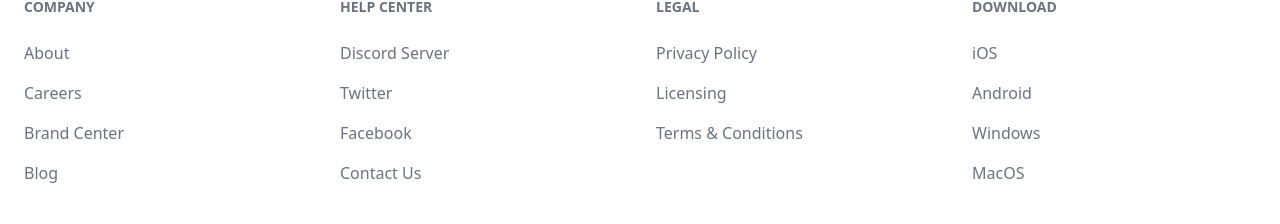
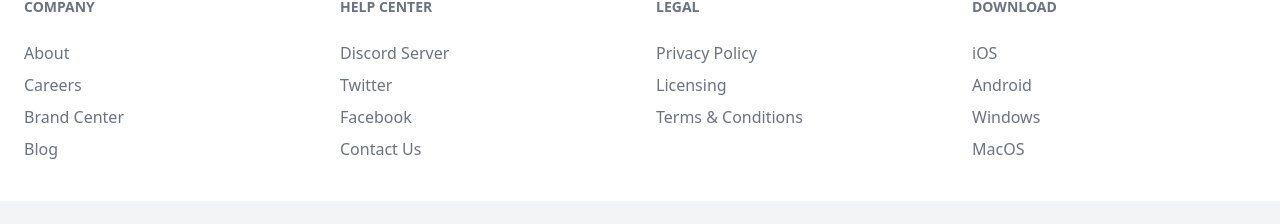
Before and after one commit to manassahoo-dev/manassahoo-dev.github.io, a Next.js app: page / in a window 1280 px wide. Shown: the part 565-789 px from the top of the page. Built offline with nearby package versions, Linux system fonts and the light colour scheme.

Commit message:
Update Footer

```diff
--- a/components/footer.tsx
+++ b/components/footer.tsx
@@ -10,23 +10,23 @@
               Company
             </h2>
             <ul className='text-gray-500 dark:text-gray-400'>
-              <li className='mb-4'>
-                <a href='#' className=' hover:underline'>
+              <li className='mb-2'>
+                <a href='#' className=' hover:text-blue-700'>
                   About
                 </a>
               </li>
-              <li className='mb-4'>
-                <a href='#' className='hover:underline'>
+              <li className='mb-2'>
+                <a href='#' className='hover:text-blue-700'>
                   Careers
                 </a>
               </li>
-              <li className='mb-4'>
-                <a href='#' className='hover:underline'>
+              <li className='mb-2'>
+                <a href='#' className='hover:text-blue-700'>
                   Brand Center
                 </a>
               </li>
-              <li className='mb-4'>
-                <a href='#' className='hover:underline'>
+              <li className='mb-2'>
+                <a href='#' className='hover:text-blue-700'>
                   Blog
                 </a>
               </li>
@@ -37,23 +37,23 @@
               Help center
             </h2>
             <ul className='text-gray-500 dark:text-gray-400'>
-              <li className='mb-4'>
-                <a href='#' className='hover:underline'>
+              <li className='mb-2'>
+                <a href='#' className='hover:text-blue-700'>
                   Discord Server
                 </a>
               </li>
-              <li className='mb-4'>
-                <a href='#' className='hover:underline'>
+              <li className='mb-2'>
+                <a href='#' className='hover:text-blue-700'>
                   Twitter
                 </a>
               </li>
-              <li className='mb-4'>
-                <a href='#' className='hover:underline'>
+              <li className='mb-2'>
+                <a href='#' className='hover:text-blue-700'>
                   Facebook
                 </a>
               </li>
-              <li className='mb-4'>
-                <a href='#' className='hover:underline'>
+              <li className='mb-2'>
+                <a href='#' className='hover:text-blue-700'>
                   Contact Us
                 </a>
               </li>
@@ -64,18 +64,18 @@
               Legal
             </h2>
             <ul className='text-gray-500 dark:text-gray-400'>
-              <li className='mb-4'>
-                <a href='#' className='hover:underline'>
+              <li className='mb-2'>
+                <a href='#' className='hover:text-blue-700'>
                   Privacy Policy
                 </a>
               </li>
-              <li className='mb-4'>
-                <a href='#' className='hover:underline'>
+              <li className='mb-2'>
+                <a href='#' className='hover:text-blue-700'>
                   Licensing
                 </a>
               </li>
-              <li className='mb-4'>
-                <a href='#' className='hover:underline'>
+              <li className='mb-2'>
+                <a href='#' className='hover:text-blue-700'>
                   Terms &amp; Conditions
                 </a>
               </li>
@@ -86,23 +86,23 @@
               Download
             </h2>
             <ul className='text-gray-500 dark:text-gray-400'>
-              <li className='mb-4'>
-                <a href='#' className='hover:underline'>
+              <li className='mb-2'>
+                <a href='#' className='hover:text-blue-700'>
                   iOS
                 </a>
               </li>
-              <li className='mb-4'>
-                <a href='#' className='hover:underline'>
+              <li className='mb-2'>
+                <a href='#' className='hover:text-blue-700'>
                   Android
                 </a>
               </li>
-              <li className='mb-4'>
-                <a href='#' className='hover:underline'>
+              <li className='mb-2'>
+                <a href='#' className='hover:text-blue-700'>
                   Windows
                 </a>
               </li>
-              <li className='mb-4'>
-                <a href='#' className='hover:underline'>
+              <li className='mb-2'>
+                <a href='#' className='hover:text-blue-700'>
                   MacOS
                 </a>
               </li>
```
